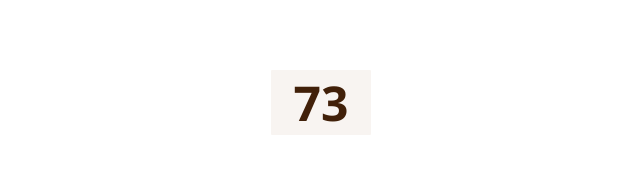
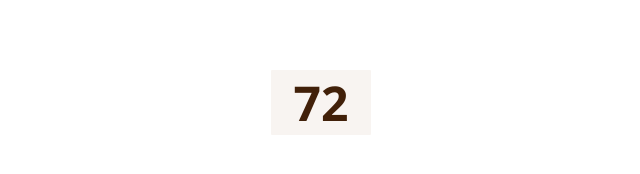
Before and after one commit to Script-Clasam/counter-raissa-github-pages, a plain HTML site: page index.html in a window 1280 px wide. Shown: the part 298-472 px from the top of the page, 319-959 px from the left. Drawn offline with Linux system fonts and the light colour scheme.

Commit message:
LASTUPDATE

```diff
--- a/index.html
+++ b/index.html
@@ -58,7 +58,7 @@
   </div>
 
   <script>
-    const target = 73; // ← modifie ce chiffre
+    const target = 72; // ← modifie ce chiffre
     const duration = 4000; // Durée totale de l'animation (en ms)
     const stepTime = Math.floor(duration / target); // Temps entre chaque +1
 
```
